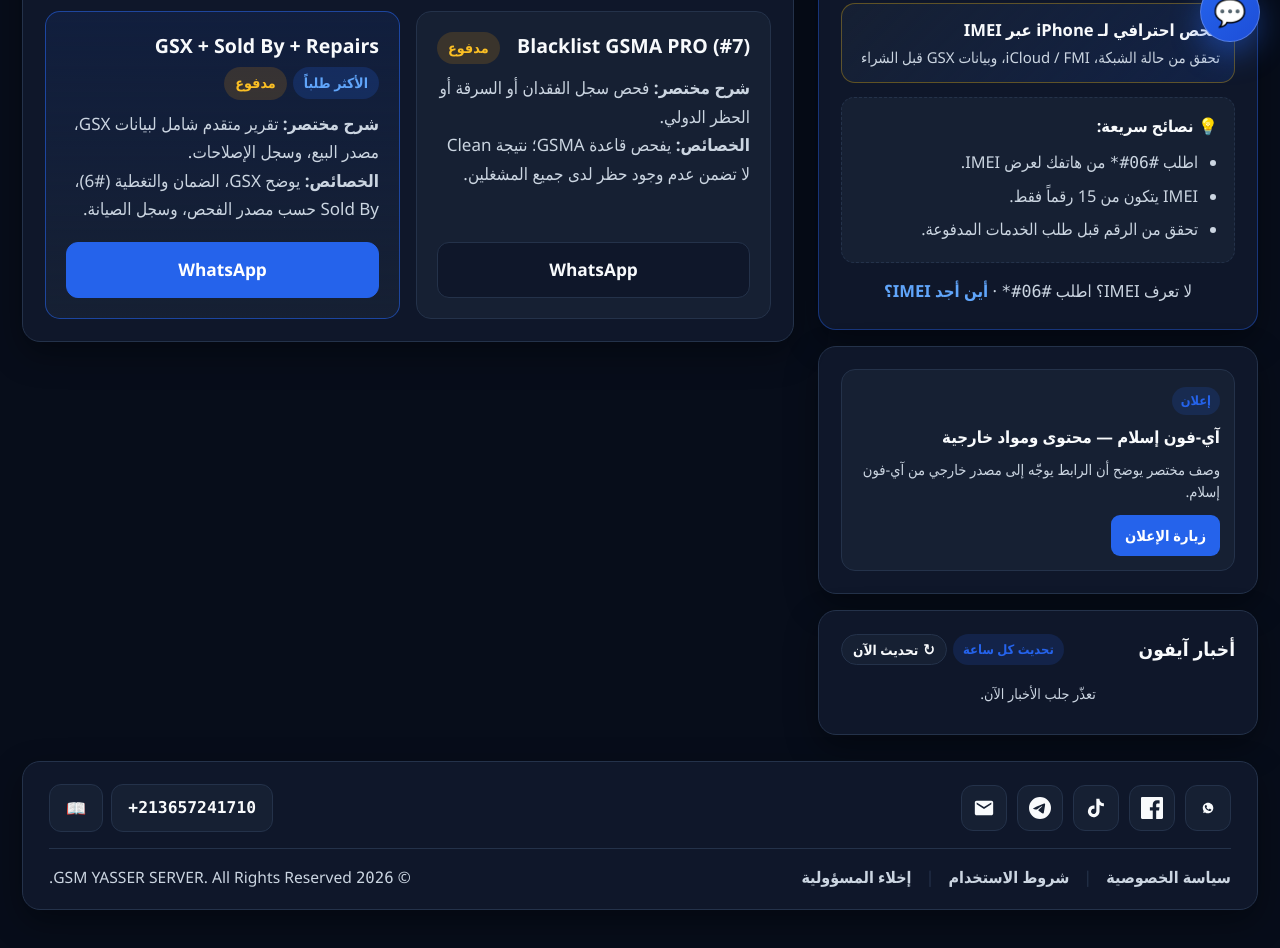
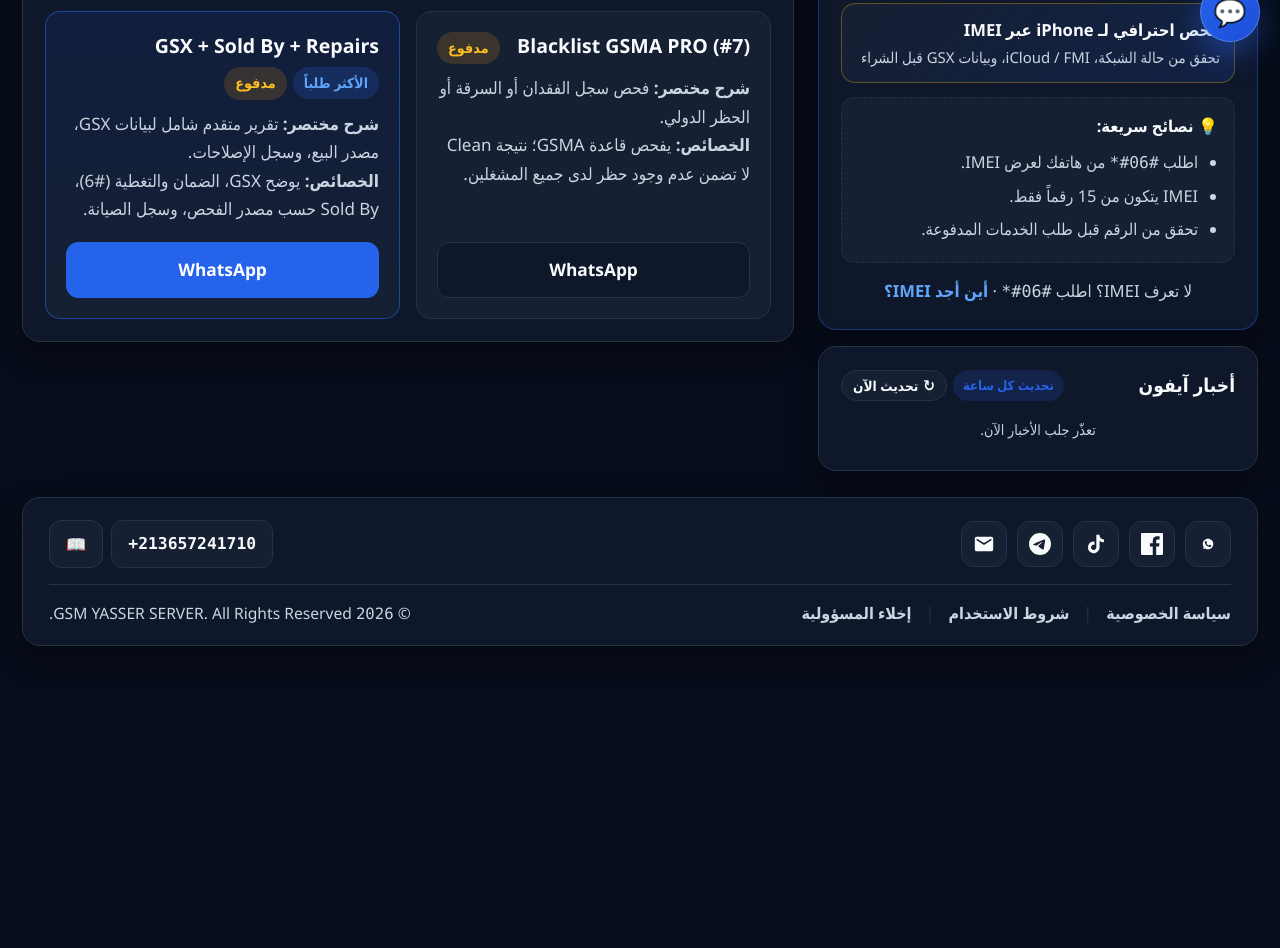
Before and after one commit to fchgj/gsm-yasser, a plain HTML site: page index.html in a window 1280 px wide. Shown: the part 738-1686 px from the top of the page. After the commit the page ends 1432 px from the top, so only its background shows below. Drawn offline with Linux system fonts and the light colour scheme; no server answers.

```diff
--- a/index.html
+++ b/index.html
@@ -635,69 +635,6 @@
 
     .help-line a:hover { text-decoration: underline; }
 
-    /* ---------- EXTERNAL AD SLOT (IPHONE ISLAM) ---------- */
-    .ext-ad-card {
-      background: var(--surface);
-      border: 1px solid var(--border);
-      border-radius: 18px;
-      padding: 16px;
-      box-shadow: var(--shadow);
-      width: 100%;
-      max-width: 100%;
-      min-width: 0;
-    }
-
-    .ext-ad-slot {
-      background: var(--surface-2);
-      border: 1px solid var(--border);
-      border-radius: 14px;
-      padding: 14px;
-      color: var(--text);
-    }
-
-    .ext-ad-slot__badge {
-      display: inline-block;
-      font-size: 0.75rem;
-      font-weight: 800;
-      padding: 3px 9px;
-      border-radius: 999px;
-      background: var(--accent-soft);
-      color: var(--accent);
-      margin-bottom: 8px;
-    }
-
-    .ext-ad-slot__title {
-      margin: 0 0 6px;
-      font-weight: 800;
-      font-size: 0.98rem;
-      color: var(--text);
-    }
-
-    .ext-ad-slot__desc {
-      margin: 0 0 12px;
-      font-size: 0.86rem;
-      color: var(--muted);
-      line-height: 1.55;
-    }
-
-    .ext-ad-slot__btn {
-      display: inline-flex;
-      align-items: center;
-      justify-content: center;
-      padding: 8px 14px;
-      border-radius: 9px;
-      background: var(--accent);
-      color: #ffffff;
-      text-decoration: none;
-      font-size: 0.86rem;
-      font-weight: 700;
-      transition: background 0.2s ease;
-    }
-
-    .ext-ad-slot__btn:hover {
-      background: var(--accent-hover);
-    }
-
     /* ---------- IPHONE NEWS SECTION (COMPACT 3 ITEMS, NO EMPTY FRAME) ---------- */
     .iphone-news-section {
       background: var(--surface);
@@ -1744,7 +1681,6 @@
       }
 
       .service-item,
-      .ext-ad-card,
       .iphone-news-section {
         padding: 15px;
       }
@@ -1815,7 +1751,6 @@
       }
 
       .card,
-      .ext-ad-card,
       .iphone-news-section {
         padding: 22px;
       }
@@ -1878,7 +1813,6 @@
       }
 
       .card,
-      .ext-ad-card,
       .iphone-news-section {
         padding: 24px;
       }
@@ -1918,7 +1852,6 @@
       }
 
       .card,
-      .ext-ad-card,
       .iphone-news-section {
         padding: 26px;
       }
@@ -2078,20 +2011,6 @@
             <code class="ltr-num">*#06#</code> ·
             <a href="steps.html" id="whereImeiLink">أين أجد IMEI؟</a>
           </div>
-        </section>
-
-        <!-- ===== EXTERNAL AD SLOT (IPHONE ISLAM) ===== -->
-        <section class="ext-ad-card" id="iphoneIslamAdSection" aria-label="إعلان خارجي">
-          <aside class="ext-ad-slot" id="iphoneIslamAdSlot">
-            <div class="ext-ad-slot__badge" id="extAdBadge">إعلان</div>
-            <div class="ext-ad-slot__body">
-              <p class="ext-ad-slot__title" id="extAdTitle">آي-فون إسلام — محتوى ومواد خارجية</p>
-              <p class="ext-ad-slot__desc" id="extAdDesc">رابط خارجي يوجّه إلى موقع آي-فون إسلام بعد الاتفاق أو تحديد المادة الترويجية.</p>
-              <a class="ext-ad-slot__btn" id="extAdBtn" href="https://iphoneislam.com" target="_blank" rel="noopener noreferrer sponsored">
-                زيارة الإعلان
-              </a>
-            </div>
-          </aside>
         </section>
 
         <!-- ===== IPHONE NEWS SECTION (COMPACT 3 ITEMS) ===== -->
@@ -2441,10 +2360,6 @@
         promoSub: "تحقق من حالة الشبكة، iCloud / FMI، وبيانات GSX قبل الشراء",
         imeiHelpText: "لا تعرف IMEI؟ اطلب",
         whereImeiLink: "أين أجد IMEI؟",
-        extAdBadge: "إعلان",
-        extAdTitle: "آي-فون إسلام — محتوى ومواد خارجية",
-        extAdDesc: "وصف مختصر يوضح أن الرابط يوجّه إلى مصدر خارجي من آي-فون إسلام.",
-        extAdBtn: "زيارة الإعلان",
         paidTitle: "خدمات الفحص المدفوعة",
         paidSubHtml: 'اطلب خدمات الفحص المدفوعة مباشرة عبر واتساب <span class="ltr-num">+213657241710</span>',
         badge: "مدفوع",
@@ -2520,10 +2435,6 @@
         promoSub: "Vérifiez le verrouillage réseau, iCloud / FMI et GSX avant achat",
         imeiHelpText: "IMEI inconnu ? Composez",
         whereImeiLink: "Où trouver l'IMEI ?",
-        extAdBadge: "Publicité",
-        extAdTitle: "iPhone Islam — Contenu externe",
-        extAdDesc: "Description courte indiquant que le lien redirige vers une source externe iPhone Islam.",
-        extAdBtn: "Visiter l'annonce",
         paidTitle: "Services de vérification",
         paidSubHtml: 'Commandez directement via WhatsApp <span class="ltr-num">+213657241710</span>',
         badge: "Payant",
@@ -2599,10 +2510,6 @@
         promoSub: "Verify carrier lock, iCloud / FMI, and GSX data before buying",
         imeiHelpText: "Don't know IMEI? Dial",
         whereImeiLink: "Where to find IMEI?",
-        extAdBadge: "Sponsored",
-        extAdTitle: "iPhone Islam — External Content",
-        extAdDesc: "Short description indicating that the link points to an external iPhone Islam source.",
-        extAdBtn: "Visit Ad",
         paidTitle: "Paid Verification Services",
         paidSubHtml: 'Order paid checks directly via WhatsApp <span class="ltr-num">+213657241710</span>',
         badge: "Paid",
@@ -2846,11 +2753,6 @@
       document.getElementById("promoSub").textContent = t.promoSub;
       document.getElementById("imeiHelpText").textContent = t.imeiHelpText;
       document.getElementById("whereImeiLink").textContent = t.whereImeiLink;
-
-      document.getElementById("extAdBadge").textContent = t.extAdBadge;
-      document.getElementById("extAdTitle").textContent = t.extAdTitle;
-      document.getElementById("extAdDesc").textContent = t.extAdDesc;
-      document.getElementById("extAdBtn").textContent = t.extAdBtn;
 
       document.getElementById("paidTitle").textContent = t.paidTitle;
       document.getElementById("paidSub").innerHTML = t.paidSubHtml;
```
